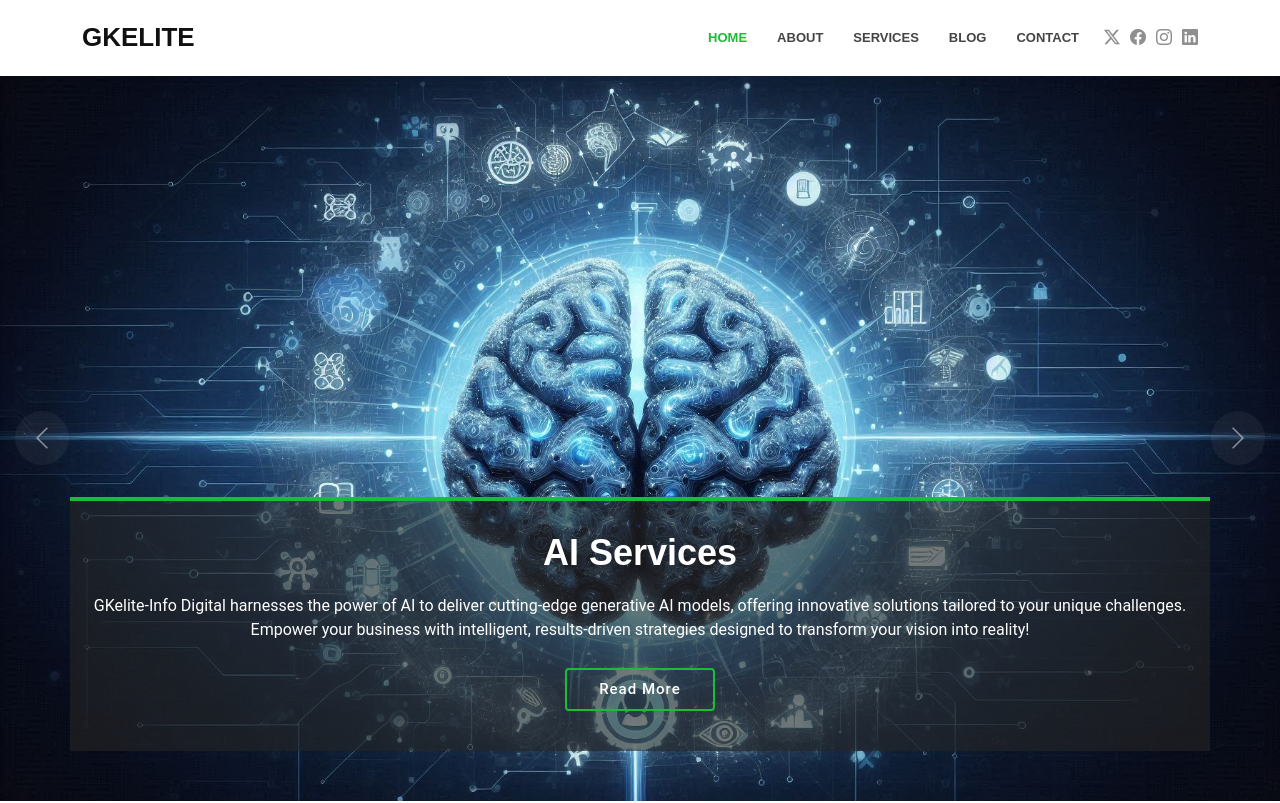
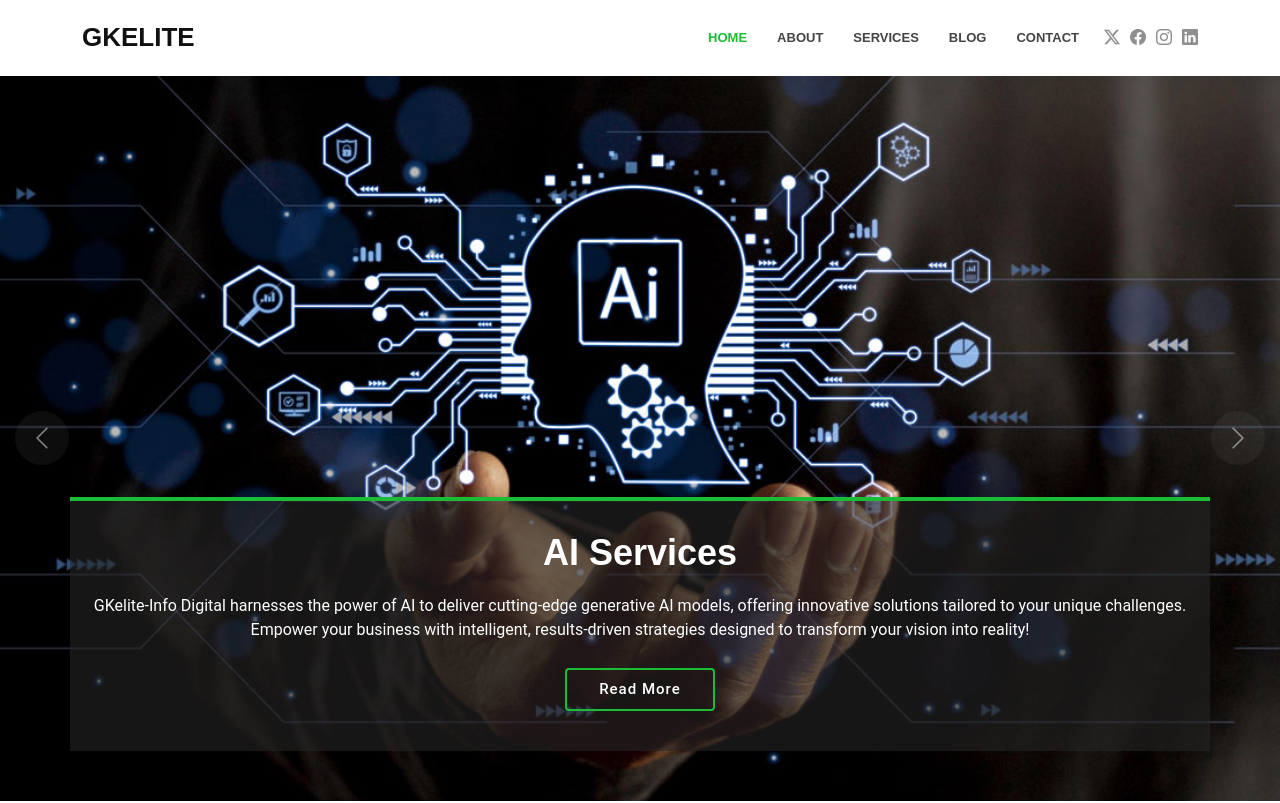
Before and after one commit to Sbose548/gkelite, a Next.js app: page / in a window 1280 px wide. Shown: the top 803 px of the page. Built offline with nearby package versions, Linux system fonts and the light colour scheme.

Commit message:
Update Hero.js

```diff
--- a/src/app/components/Hero.js
+++ b/src/app/components/Hero.js
@@ -88,7 +88,7 @@ const HeroCarousel = () => {
 
        <div className="carousel-item active">
           <img
-            src="/assets/img/hero-carousel/Designer.jpeg"
+            src="/assets/img/hero-carousel/AI-Services.jpg"
             alt="AI services"
           />
           <div className="container">
```
